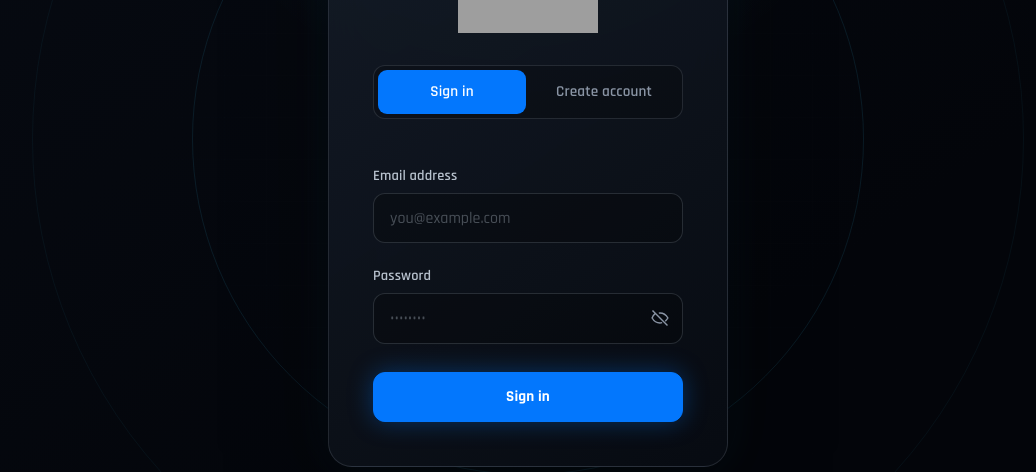
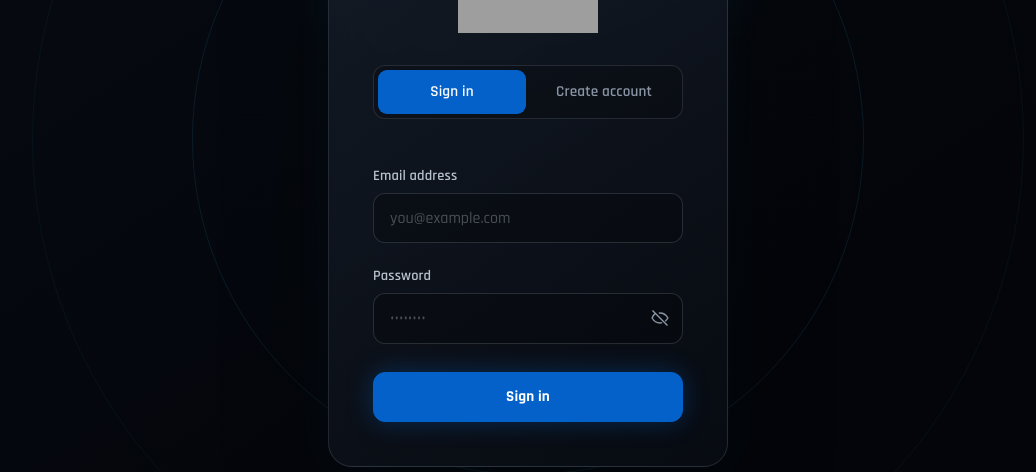
Before and after one commit to CavenLink-Dev/CAVEN, a React (Vite) app: page / in a window 1280 px wide. Shown: the part 261-733 px from the top of the page, without its empty margins (112-1148 px from the left). Built offline with nearby package versions, Linux system fonts and the light colour scheme; grey boxes are pictures that could not be loaded; a web font is replaced by a local one.

Commit message:
feat: update active tab and submit button colors to darker shade
Co-authored-by: CavenLink <285143088+CavenLink-Dev@users.noreply.github.com>

```diff
--- a/src/index.css
+++ b/src/index.css
@@ -573,7 +573,7 @@ button { font: inherit; }
 
 .auth-tabs { display: flex; gap: .25rem; margin-bottom: 2rem; padding: .25rem; border: 1px solid rgba(138,149,165,.2); border-radius: 12px; background: rgba(0,0,0,.2); }
 .auth-tab { flex: 1; min-height: 2.75rem; border: 0; border-radius: 9px; color: var(--caven-steel); background: transparent; font: 600 .95rem 'Rajdhani', sans-serif; letter-spacing: .01em; cursor: pointer; transition: background .2s, color .2s; }
-.auth-tab.is-active { color: #ffffff; background: #0377fd; }
+.auth-tab.is-active { color: #ffffff; background: #0361c9; }
 
 .auth-form { display: flex; flex-direction: column; gap: .5rem; }
 .auth-label { color: var(--caven-steel-light); font: 600 .9rem 'Rajdhani', sans-serif; letter-spacing: .01em; }
@@ -585,8 +585,8 @@ button { font: inherit; }
 .auth-password-wrap .auth-input { padding-right: 3.2rem; }
 .auth-eye { position: absolute; right: .8rem; top: 50%; display: grid; place-items: center; border: 0; color: var(--caven-steel); background: transparent; transform: translateY(-50%); cursor: pointer; }
 .auth-eye:hover { color: var(--caven-cyan-bright); }
-.auth-submit { display: grid; place-items: center; width: 100%; min-height: 3.15rem; margin-top: 1.25rem; border: 1px solid #0377fd; border-radius: 12px; color: #ffffff; background: #0377fd; font: 700 .95rem 'Rajdhani', sans-serif; letter-spacing: .01em; cursor: pointer; box-shadow: 0 0 24px rgba(3,119,253,.35); transition: transform .2s, box-shadow .2s; }
-.auth-submit:hover:not(:disabled) { transform: translateY(-1px); box-shadow: 0 0 32px rgba(3,119,253,.55); }
+.auth-submit { display: grid; place-items: center; width: 100%; min-height: 3.15rem; margin-top: 1.25rem; border: 1px solid #0361c9; border-radius: 12px; color: #ffffff; background: #0361c9; font: 700 .95rem 'Rajdhani', sans-serif; letter-spacing: .01em; cursor: pointer; box-shadow: 0 0 24px rgba(3,97,201,.35); transition: transform .2s, box-shadow .2s; }
+.auth-submit:hover:not(:disabled) { transform: translateY(-1px); box-shadow: 0 0 32px rgba(3,97,201,.55); }
 .auth-submit:disabled { opacity: .55; cursor: wait; }
 .auth-message { margin-top: .5rem; padding: .7rem .8rem; border: 1px solid rgba(63,208,255,.24); border-radius: 9px; color: var(--caven-cyan-bright); background: rgba(63,208,255,.08); font: 500 .85rem 'Rajdhani', sans-serif; }
 
```
